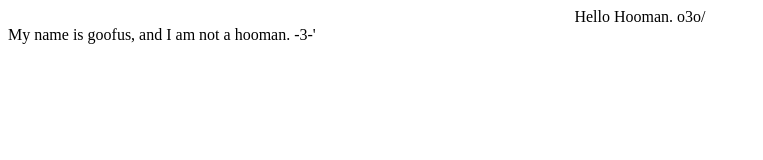
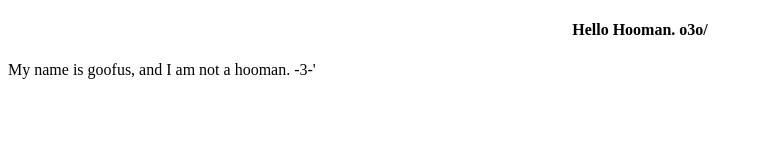
Before and after one commit to David-Allin/A1_W5_demo, a plain HTML site: page index.html in a window 1280 px wide. Shown: the whole page, without its empty margins (0-763 px from the left). Drawn offline with Linux system fonts and the light colour scheme.

Commit message:
another change

```diff
--- a/index.html
+++ b/index.html
@@ -5,7 +5,7 @@
 	<title>A1_W5_demo</title>
 </head>
 <body>
-	<center><p1> Hello Hooman. o3o/ </p1></center>
+	<center><h4> Hello Hooman. o3o/ </h4></center>
 	<p2> My name is goofus, and I am not a hooman. -3-' </p2>
 
 </body>
```
